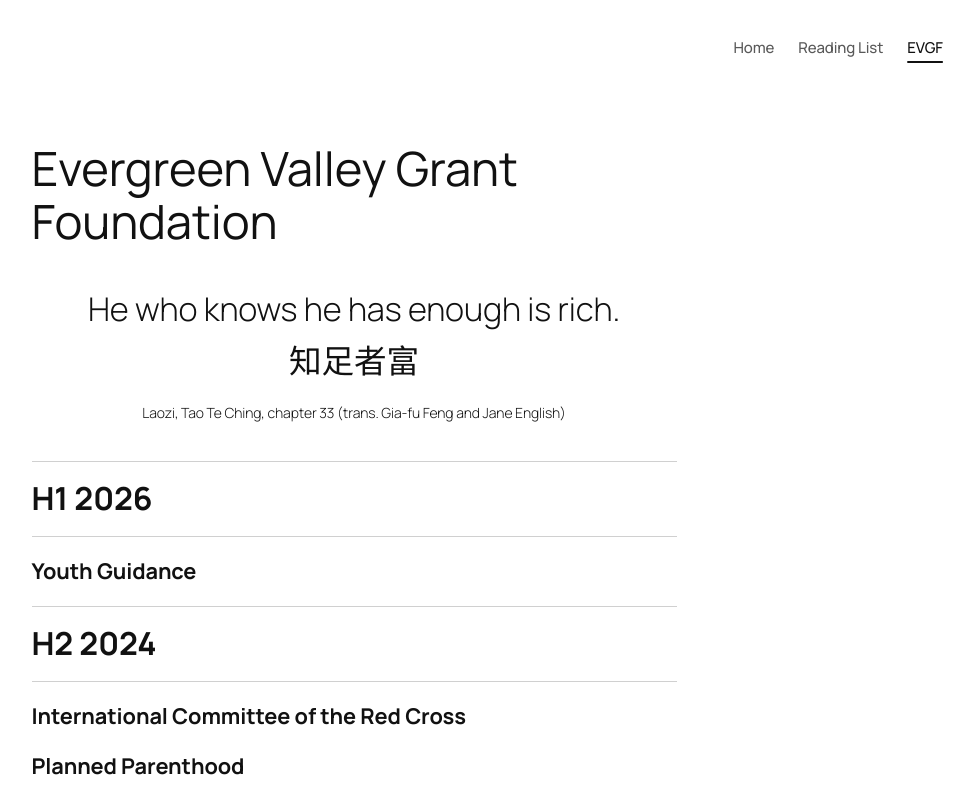
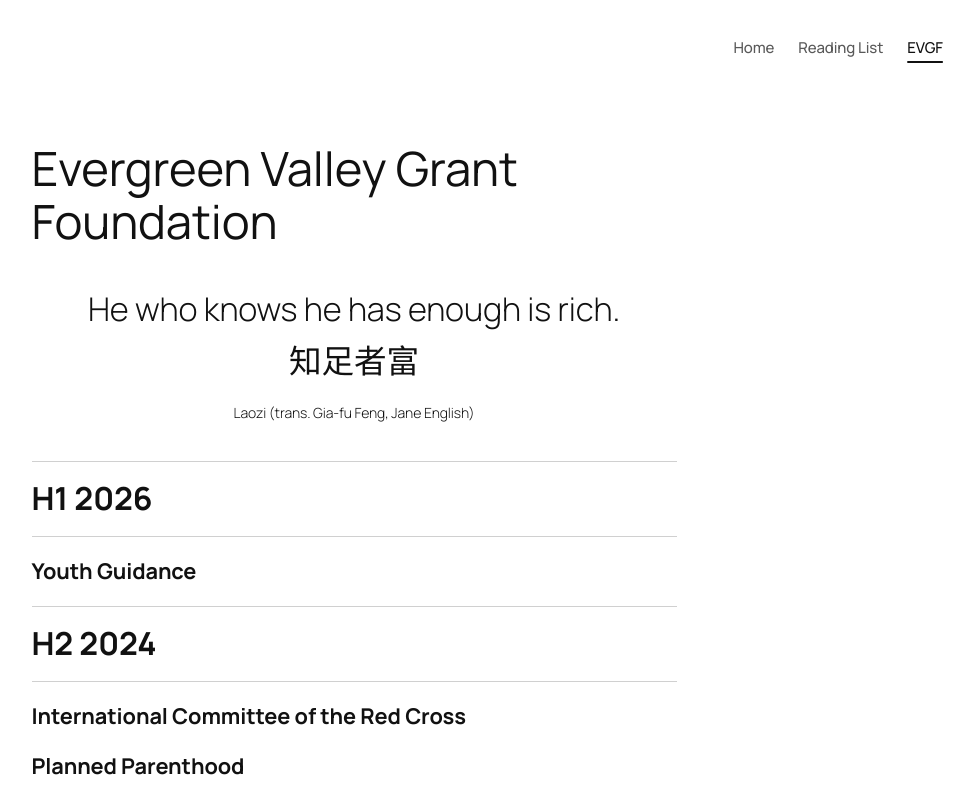
Before and after one commit to kendricksharpe/kendricksharpe.github.io, a plain HTML site: page evgf/index.html in a window 1280 px wide. Shown: the top 798 px of the page, without its empty margins (286-1260 px from the left). Drawn offline with Linux system fonts and the light colour scheme.

Commit message:
Shorten Laozi attribution

```diff
--- a/evgf/index.html
+++ b/evgf/index.html
@@ -16,7 +16,7 @@
       <figure class="wp-block-pullquote">
         <blockquote cite="https://www.egreenway.com/taoism/ttclz33.htm">
           <p>He who knows he has enough is rich.<br><span lang="zh-Hant">知足者富</span></p>
-          <cite>Laozi, Tao Te Ching, chapter 33 (trans. Gia-fu Feng and Jane English)</cite>
+          <cite>Laozi (trans. Gia-fu Feng, Jane English)</cite>
         </blockquote>
       </figure>
       <hr>
```
